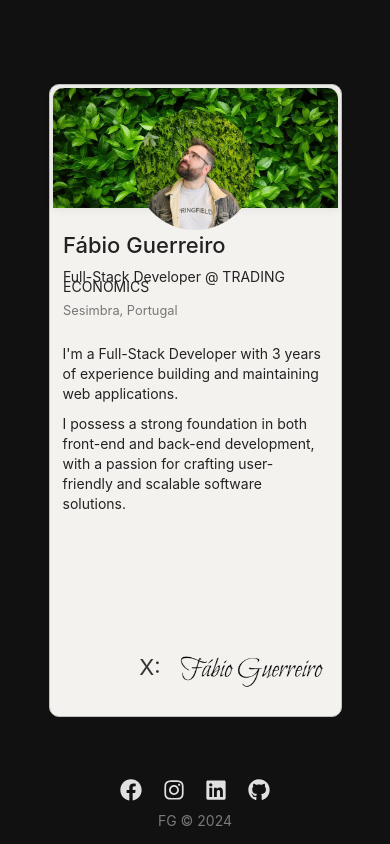
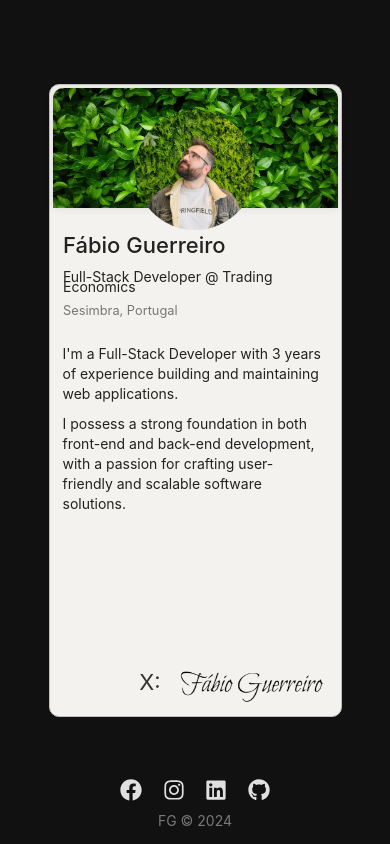
Before and after one commit to FGuerreir0/Portfolio.V2, a React (Vite) app in the folder src/: page / in a window 390 px wide. Built offline with nearby package versions, Linux system fonts and the light colour scheme.

Commit message:
mobile adjustments

```diff
--- a/src/src/components/FrontFace/FrontFace.css
+++ b/src/src/components/FrontFace/FrontFace.css
@@ -81,7 +81,7 @@
   flex-direction: row;
   margin-right: -60px;
   position: absolute;
-  bottom: 0;
+  bottom: -15px;
   right:0;
 }
 .frontface__footer p{
@@ -162,3 +162,15 @@
   }
 
 }
+
+@media screen and (max-width: 386px) {
+  .frontface__secondhalf>div>p{
+    font-size:12px;
+  }
+  .frontface__0{
+    font-size: 16px;
+  }
+  .frontface__1, .frontface__3{
+    font-size: 11px;
+  }
+}
--- a/src/src/components/FrontFace/FrontFace.jsx
+++ b/src/src/components/FrontFace/FrontFace.jsx
@@ -14,7 +14,7 @@ const FrontFace = () => {
         <div className='frontface__firsthalf'>
           <div>
             <p className='frontface__0'>Fábio Guerreiro</p>
-            <p className='frontface__1'>Full-Stack Developer @ TRADING ECONOMICS</p>
+            <p className='frontface__1'>Full-Stack Developer @ Trading Economics</p>
             <p className='frontface__3'>Sesimbra, Portugal</p>
 
           </div>
```
